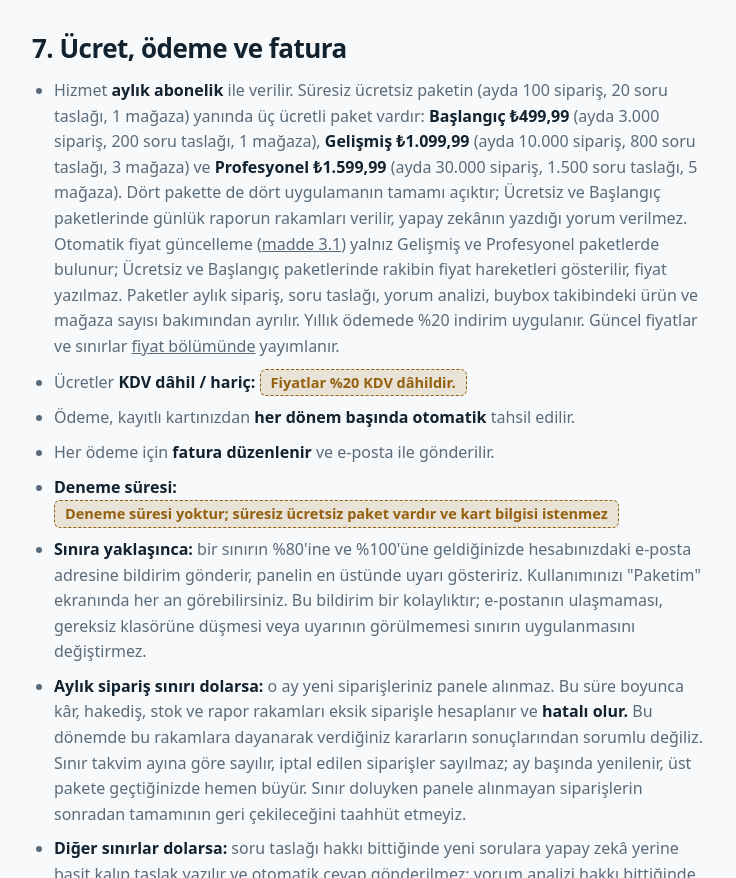
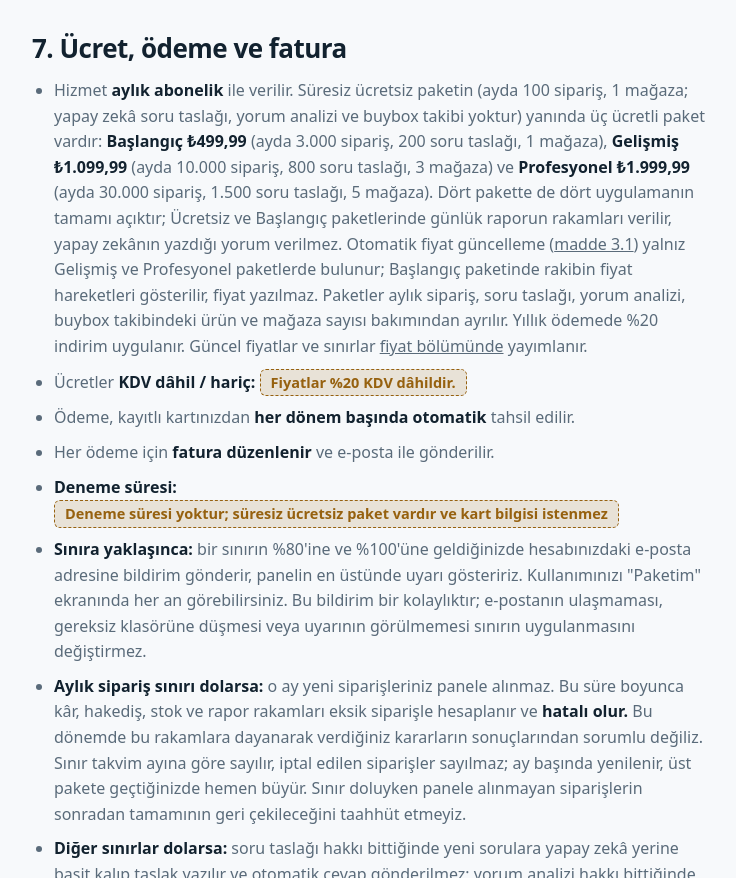
Before and after one commit to Oxerom/stokvin, a plain HTML site: page kullanim-kosullari.html in a window 1280 px wide. Shown: the part 6561-7439 px from the top of the page, without its empty margins (222-958 px from the left). Drawn offline with Linux system fonts and the light colour scheme.

Commit message:
STOKVIN: Profesyonel 1.999,99, Ücretsiz maliyetsiz, kartlar yan yana (kullanim-kosullari.html)
Co-Authored-By: Claude Opus 5 <noreply@anthropic.com>

```diff
--- a/kullanim-kosullari.html
+++ b/kullanim-kosullari.html
@@ -464,14 +464,15 @@ footer a:hover{color:var(--murekkep)}
     <h2>7. Ücret, ödeme ve fatura</h2>
     <ul>
       <li>Hizmet <b>aylık abonelik</b> ile verilir. Süresiz ücretsiz paketin (ayda 100
-        sipariş, 20 soru taslağı, 1 mağaza) yanında üç ücretli paket vardır:
+        sipariş, 1 mağaza; yapay zekâ soru taslağı, yorum analizi ve buybox takibi yoktur)
+        yanında üç ücretli paket vardır:
         <b>Başlangıç ₺499,99</b> (ayda 3.000 sipariş, 200 soru taslağı, 1 mağaza),
         <b>Gelişmiş ₺1.099,99</b> (ayda 10.000 sipariş, 800 soru taslağı, 3 mağaza) ve
-        <b>Profesyonel ₺1.599,99</b> (ayda 30.000 sipariş, 1.500 soru taslağı, 5 mağaza).
+        <b>Profesyonel ₺1.999,99</b> (ayda 30.000 sipariş, 1.500 soru taslağı, 5 mağaza).
         Dört pakette de dört uygulamanın tamamı açıktır; Ücretsiz ve Başlangıç paketlerinde günlük raporun
         rakamları verilir, yapay zekânın yazdığı yorum verilmez. Otomatik fiyat güncelleme
-        (<a href="#m3-1">madde 3.1</a>) yalnız Gelişmiş ve Profesyonel paketlerde bulunur; Ücretsiz ve
-        Başlangıç paketlerinde rakibin fiyat hareketleri gösterilir, fiyat yazılmaz. Paketler aylık sipariş, soru taslağı,
+        (<a href="#m3-1">madde 3.1</a>) yalnız Gelişmiş ve Profesyonel paketlerde bulunur; Başlangıç
+        paketinde rakibin fiyat hareketleri gösterilir, fiyat yazılmaz. Paketler aylık sipariş, soru taslağı,
         yorum analizi, buybox takibindeki ürün ve mağaza sayısı bakımından ayrılır. Yıllık
         ödemede %20 indirim uygulanır. Güncel fiyatlar ve sınırlar
         <a href="index.html#fiyat">fiyat bölümünde</a> yayımlanır.</li>
```
